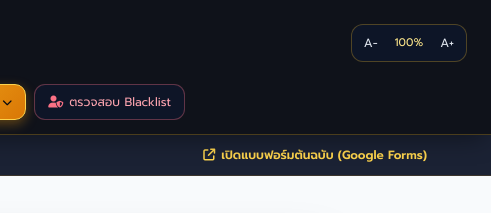
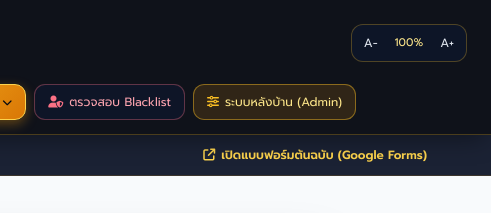
Before and after one commit to AboutmeProcess/TheDriverThailand, a plain HTML site: page rtaf_pass_register.html in a window 1280 px wide. Shown: the top 213 px of the page, 789-1280 px from the left. Drawn offline with nearby package versions, Linux system fonts and the light colour scheme.

Commit message:
Update rtaf_pass_register.html

```diff
--- a/rtaf_pass_register.html
+++ b/rtaf_pass_register.html
@@ -274,6 +274,12 @@
     .tdt-nav-btn.is-group-cat i { color: #fbbf24; }
     .tdt-nav-btn.is-blacklist { color: #fda4af; border-color: rgba(251, 113, 133, 0.35); }
     .tdt-nav-btn.is-blacklist i { color: #fb7185; }
+    .tdt-nav-btn.is-admin-link {
+      color: #fde68a;
+      border-color: rgba(251, 191, 36, 0.45);
+      background-color: rgba(245, 158, 11, 0.14);
+    }
+    .tdt-nav-btn.is-admin-link i { color: #fbbf24; }
     .tdt-nav-btn.active-current {
       background: linear-gradient(135deg, #fbbf24 0%, #d97706 100%);
       border-color: #fcd34d;
@@ -399,6 +405,7 @@
         </div>
 
         <a href="blacklist.html" class="tdt-nav-btn is-blacklist"><i class="fa-solid fa-user-shield"></i><span>ตรวจสอบ Blacklist</span></a>
+        <a href="admin.html" class="tdt-nav-btn is-admin-link"><i class="fa-solid fa-sliders"></i><span>ระบบหลังบ้าน (Admin)</span></a>
       </div>
     </div>
   </nav>
@@ -854,6 +861,7 @@
         <a href="unblock_request.html" class="hover:text-sky-400 transition">ขอปลดล็อก OpenChat</a>
         <a href="blacklist.html" class="hover:text-rose-400 transition">ตรวจสอบ Blacklist</a>
         <a href="privacy_policy.html" class="hover:text-amber-300 transition">ประกาศความเป็นส่วนตัว</a>
+        <a href="admin.html" class="text-amber-300 hover:text-amber-200 transition">ระบบหลังบ้าน (Admin)</a>
       </div>
     </div>
   </footer>
```
